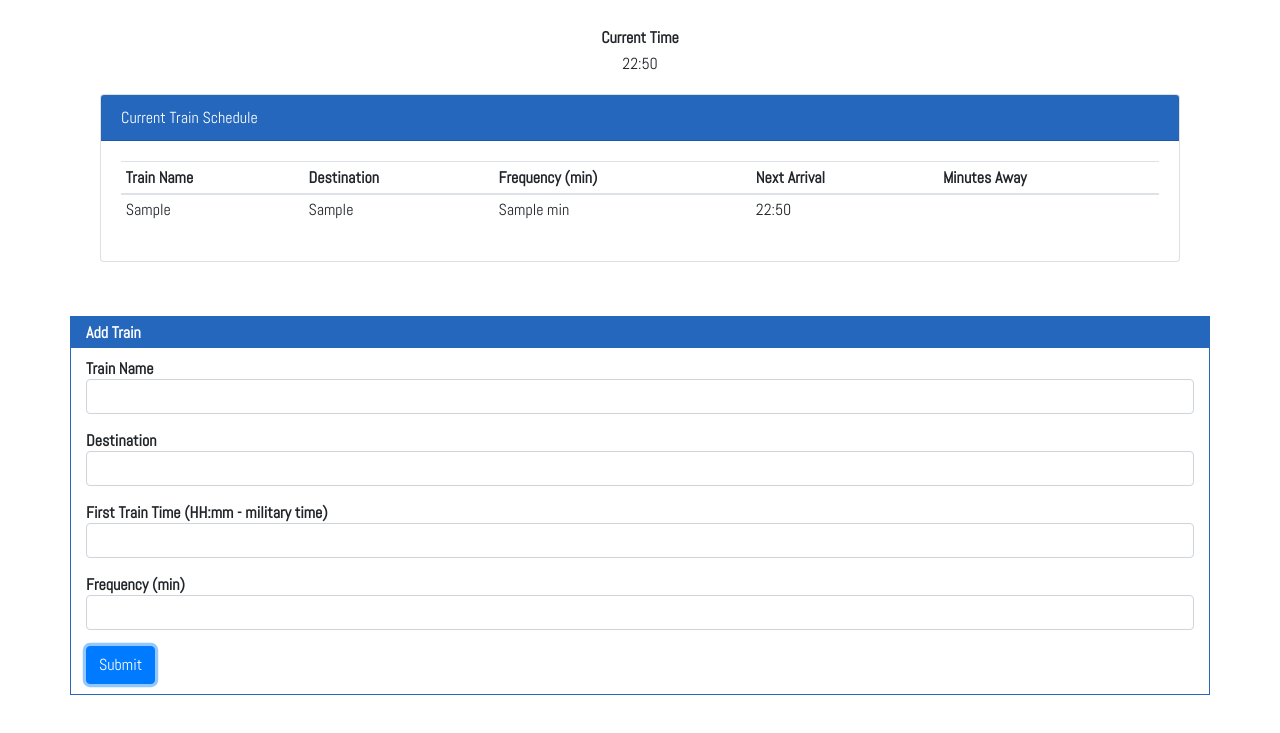
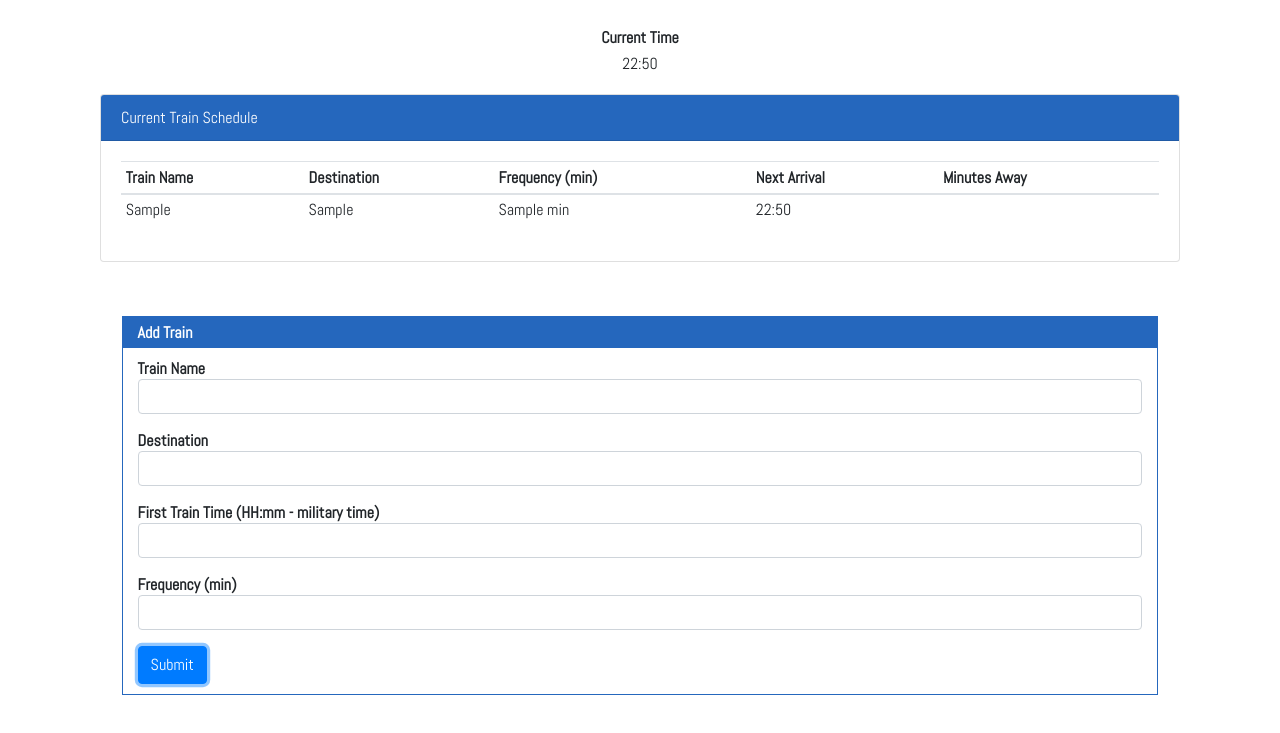
Before and after one commit to briaguilar/TrainScheduler, a plain HTML site: page trainscheduler.html in a window 1280 px wide. Both pictures are taken after typing "Sample", "Sample", "Sample", "Sample" into the empty fields and a click on the button "Submit". Shown: the part 143-876 px from the top of the page. Drawn offline with nearby package versions, Linux system fonts and the light colour scheme; no server answers.

Commit message:
Everything on the page is working. Need write code in order for the input on one page to show up on another html when opened

```diff
--- a/css/style.css
+++ b/css/style.css
@@ -74,9 +74,11 @@ h6 {
 
 
 #addContainer {
+    margin: 0 auto;
     margin-top: 30px;
     border: 1px solid rgb(37, 103, 189);
     margin-bottom: 50px;
+    width: 81%;
 }
 
 
--- a/javascript/app.js
+++ b/javascript/app.js
@@ -8,16 +8,20 @@ $(document).ready(function () {
         storageBucket: "trainscheduler-20429.appspot.com",
         messagingSenderId: "552869575601",
         appId: "1:552869575601:web:51134180096eae5d"
-      };
-      // Initialize Firebase
-      firebase.initializeApp(firebaseConfig);
+    };
+    // Initialize Firebase
+    firebase.initializeApp(firebaseConfig);
 
 
-      var database = firebase.database();
+    var database = firebase.database();
 
 
     var currentTime = moment();
     $("#clock").append(moment(currentTime).format("HH:mm"));
+
+
+
+
 
 
     $("button").on("click", function (event) {
@@ -78,5 +82,12 @@ $(document).ready(function () {
         $("#destination").val("");
         $("#trainTime").val("");
         $("#frequency").val("");
+
+
+        database.ref().on("value", function (snapshot) {
+            console.log(userName);
+
+            userName = snapshot.val().userName;
+        })
     })
 })
```
Also changed, not shown: 1 other file.
